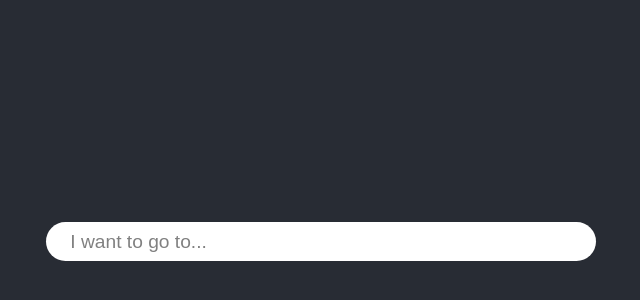
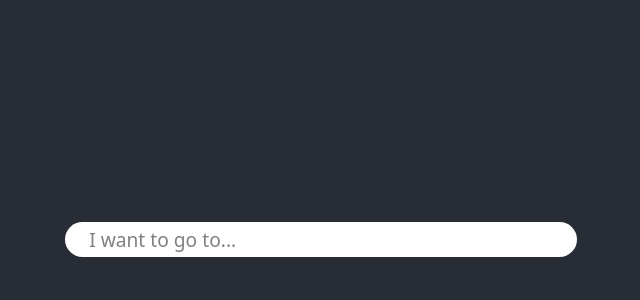
Before and after one commit to geuxor/localife-frontend, a React (Create React App) app in the folder client/: page / in a window 1280 px wide. Shown: the part 98-398 px from the top of the page, without its empty margins (319-959 px from the left). Built offline with nearby package versions, Linux system fonts and the light colour scheme.

Commit message:
trying to fix background

```diff
--- a/client/package.json
+++ b/client/package.json
@@ -12,7 +12,9 @@
     "@types/react-dom": "^17.0.9",
     "@types/react-router-dom": "^5.1.8",
     "axios": "^0.21.1",
+    "bootstrap": "^5.0.2",
     "react": "^17.0.2",
+    "react-bootstrap": "^2.0.0-beta.4",
     "react-dom": "^17.0.2",
     "react-fullscreen-slideshow": "^1.2.0",
     "react-router-dom": "^5.2.0",
--- a/client/src/App.tsx
+++ b/client/src/App.tsx
@@ -1,14 +1,13 @@
 import LandingPage from './pages/landingPage/landingPage'
-import SearchForm from './components/searchForm/searchForm'
 import './App.css'
 import { BrowserRouter } from 'react-router-dom'
+import 'bootstrap/dist/css/bootstrap.min.css'
 
 function App() {
   return (
     <div className="App">
       <BrowserRouter>
         <LandingPage />
-        <SearchForm />
       </BrowserRouter>
       <header className="App-header"></header>
     </div>
--- a/client/src/components/searchForm/searchForm.css
+++ b/client/src/components/searchForm/searchForm.css
@@ -5,6 +5,7 @@
   position: absolute;
   top: 40vh;
   width: 100%;
+  z-index: 1;
 }
 
 .search-term {
@@ -12,7 +13,7 @@
   border: none;
   border-radius: 25px;
   font-size: 1.2em;
-  height: 20px;
+  height: 35px;
   outline: none;
   padding: 0.5em 1em;
   width: 40vw;
--- a/client/src/pages/landingPage/landingPage.css
+++ b/client/src/pages/landingPage/landingPage.css
@@ -1,3 +1,3 @@
-/* .background {
-  position: relative;
-} */
+body {
+  background-image: url('../../images/tokyo.jpg');
+}
--- a/client/src/pages/landingPage/landingPage.tsx
+++ b/client/src/pages/landingPage/landingPage.tsx
@@ -1,14 +1,5 @@
-import Unsplash from 'react-unsplash-wrapper'
+import SearchForm from '../../components/searchForm/searchForm'
 
 export default function LandingPage() {
-  return (
-    <div className="background">
-      <Unsplash
-        keywords="destinations"
-        width="3840"
-        height="2160"
-        expand="true"
-      />
-    </div>
-  )
+  return <SearchForm />
 }
```
Also changed, not shown: 1 other file (tests, documents, lock files or other folders).
